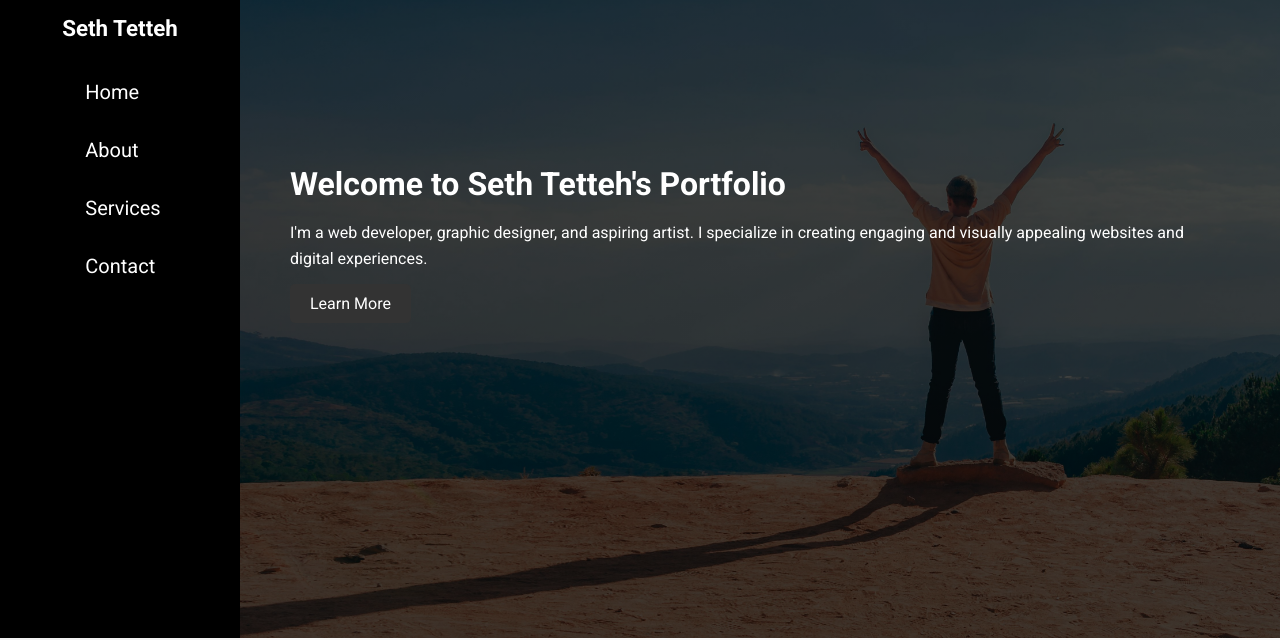
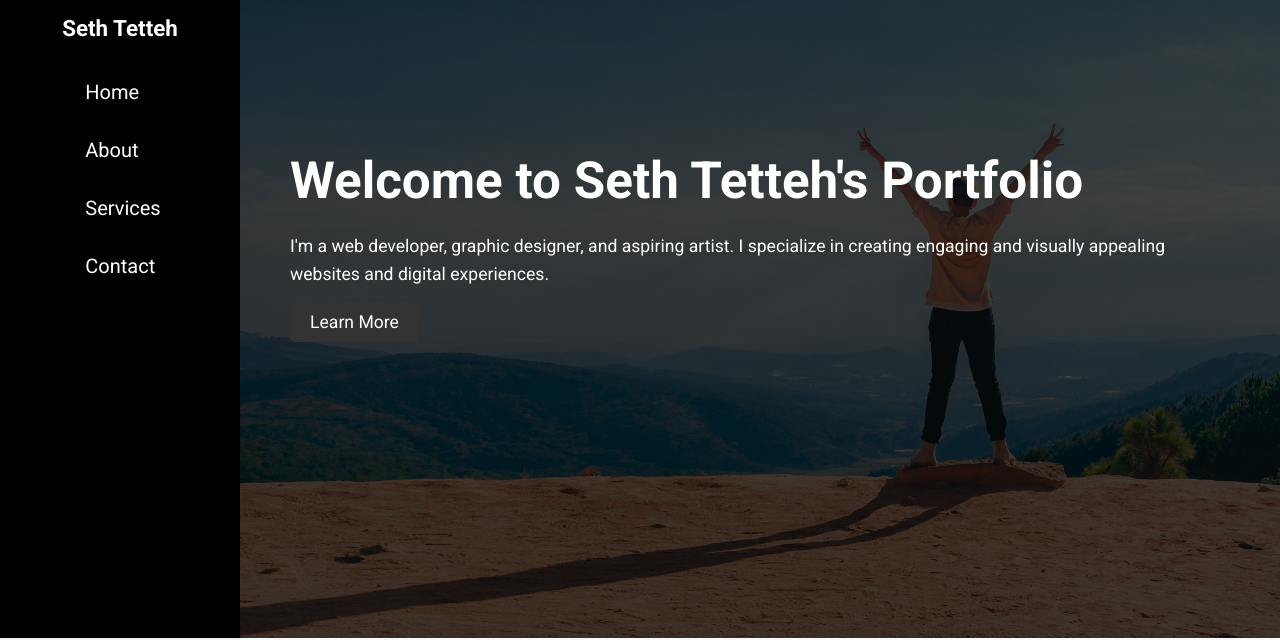
Before and after one commit to tettehseth67/portfolio, a website: page index.html in a window 1280 px wide. Shown: the part 162-802 px from the top of the page. Drawn offline with Linux system fonts and the light colour scheme.

Commit message:
update:commit changes

```diff
--- a/css/styles.css
+++ b/css/styles.css
@@ -93,11 +93,13 @@ body {
 
 .home-content h2 {
     font-size: 2rem;
+    font-size: clamp(1.6rem, 4vw, 3.5rem);
     margin-bottom: 10px;
 }
 
 .home-content p {
     font-size: 1rem;
+    font-size: clamp(0.9rem, 3vw, 1.1rem);
     margin-bottom: 20px;
 }
 
@@ -108,6 +110,7 @@ body {
     border-radius: 5px;
     text-decoration: none;
     transition: background-color all 0.3s ease-in-out;
+    font-size: 1.1rem;
 }
 
 .home-content a:hover {
```
